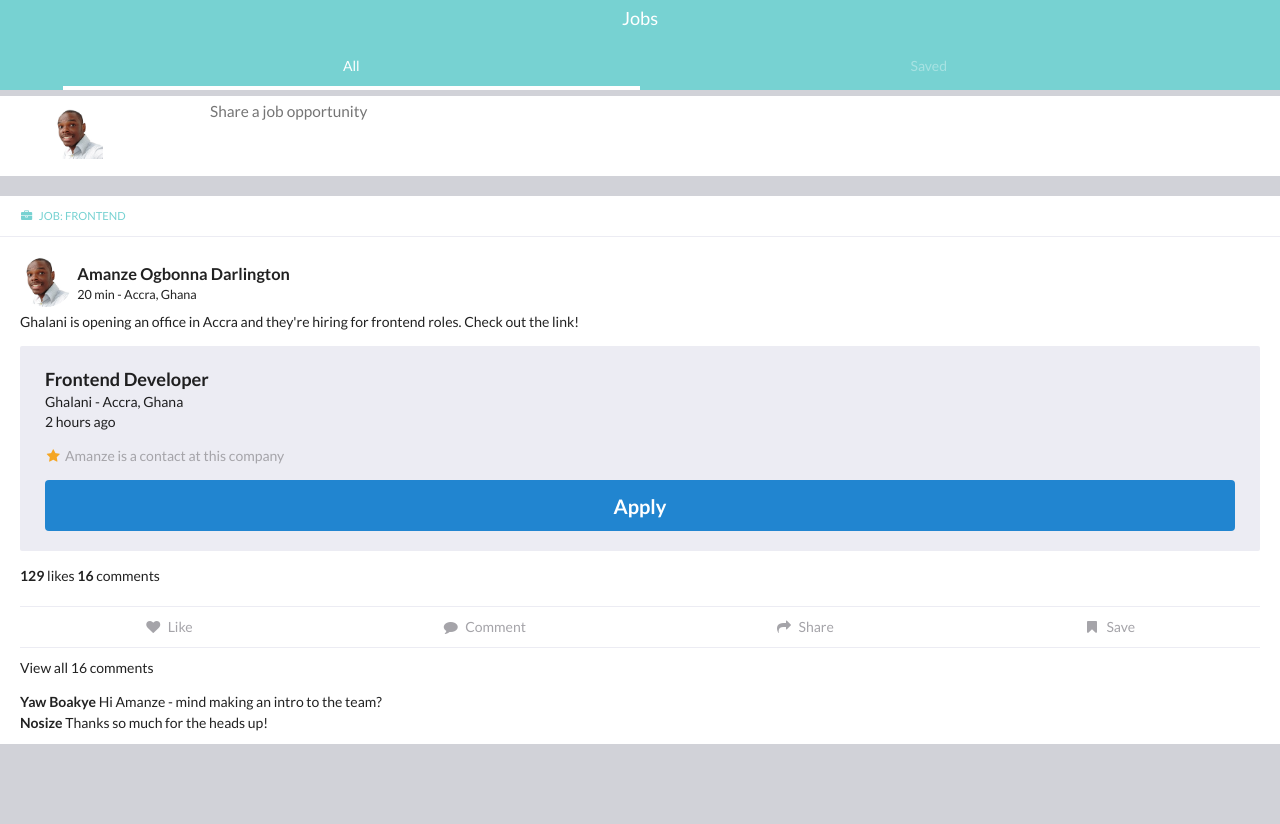
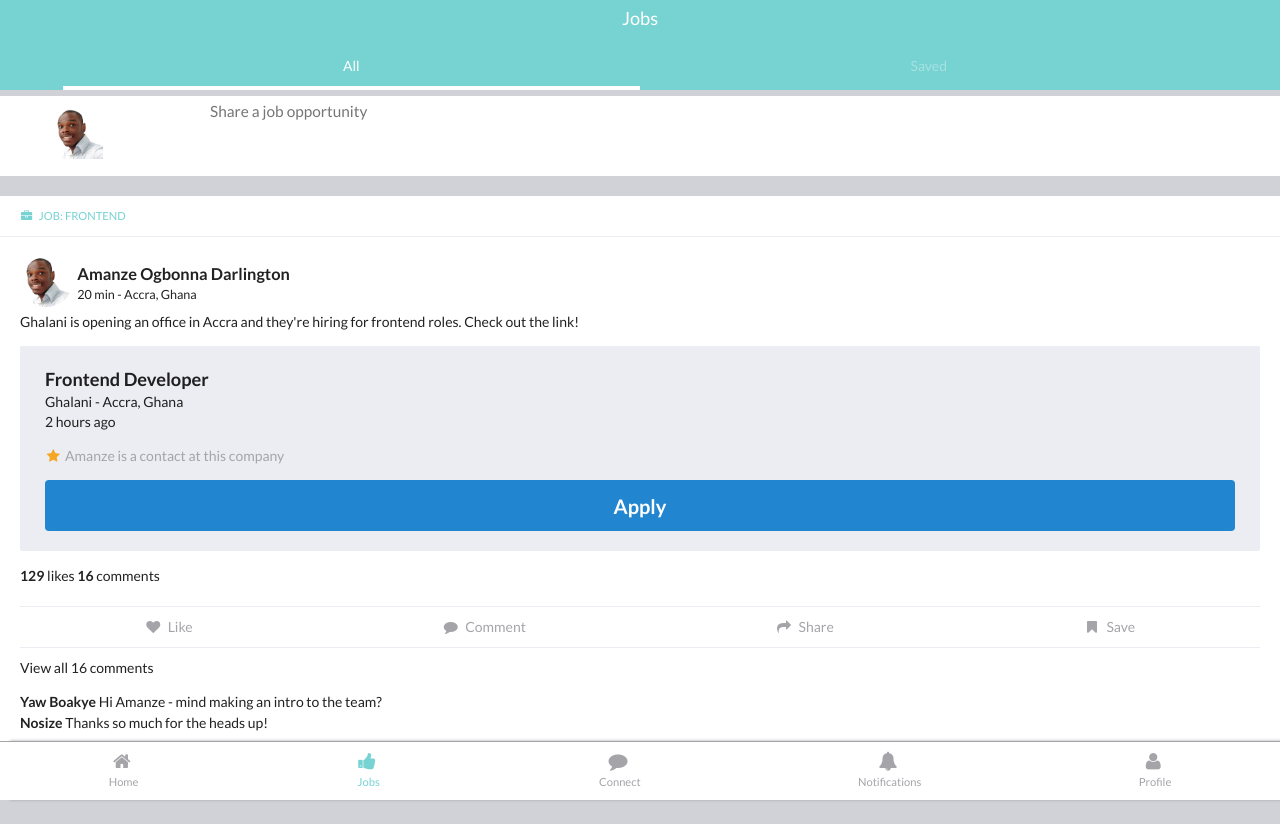
Before and after one commit to mestafrica/mestlife-markup, a plain HTML site: page job-feed/index.html in a window 1280 px wide. Before the commit the page ends 800 px from the top, so only its background shows below. Drawn offline with Linux system fonts and the light colour scheme.

Commit message:
Add bottom navigation bar

```diff
--- a/job-feed/index.html
+++ b/job-feed/index.html
@@ -101,7 +101,26 @@
 
   <footer>
     <nav>
-
+      <div class="btn">
+        <i class="icon home"></i>
+        <p>Home</p>
+      </div>
+      <div class="btn active">
+        <i class="icon thumbs up"></i>
+        <p>Jobs</p>
+      </div>
+      <div class="btn">
+        <i class="icon comment"></i>
+        <p>Connect</p>
+      </div>
+      <div class="btn">
+        <i class="icon alarm"></i>
+        <p>Notifications</p>
+      </div>
+      <div class="btn">
+        <i class="icon user"></i>
+        <p>Profile</p>
+      </div>
     </nav>
   </footer>
   <script src="./../assets/js/semantic.min.js"></script>
--- a/job-feed/job-feed.scss
+++ b/job-feed/job-feed.scss
@@ -187,3 +187,28 @@ main {
       }
   }
 }
+
+footer {
+  height: 10vh;;
+  nav {
+    position: fixed;
+    bottom: 0;
+    width: 100%;
+    background-color: $white;
+    display: flex;
+    flex-direction: row;
+    justify-content: space-around;
+    text-align: center;
+    font-size: 0.8em;
+    border-top: 1px solid $dark-gray;
+    box-shadow: 10px 0px 3px $dark-gray;
+    .btn {
+      i {
+        font-size: 1.7em;
+      }
+      &.active {
+        color: $theme-color;
+      }
+    }
+  }
+}
```
Also changed, not shown: job-feed/job-feed.css. Lines whose indentation alone changed are shown as unchanged.
